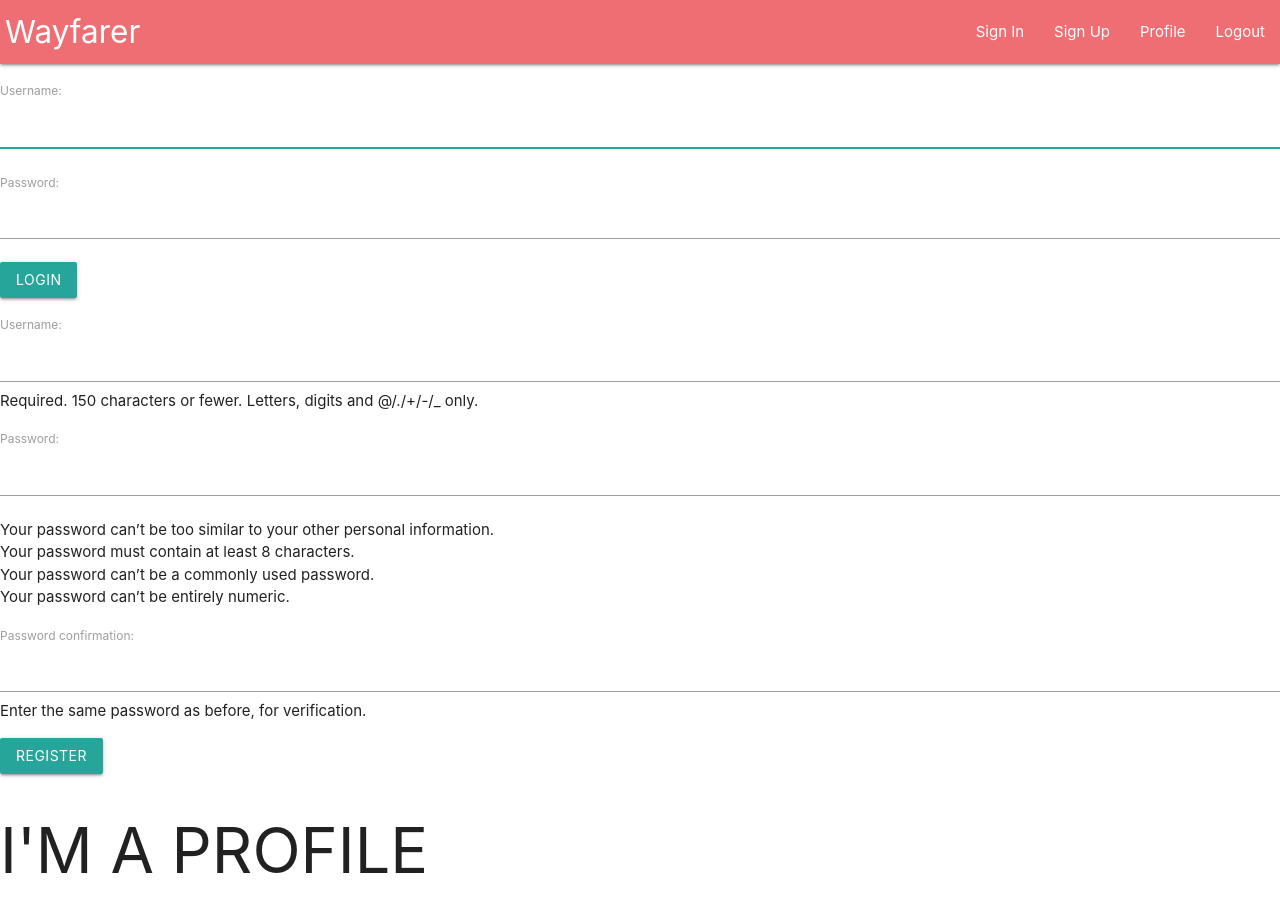
After one commit to ncbentley/wayfarer, a Django app: page /profile/ in a window 1280 px wide. The commit adds this page. Run offline with Django 3.2, Linux system fonts and the light colour scheme.

Commit message:
inbuilt login and registration 'working'

```diff
--- /dev/null
+++ b/main_app/context_processors.py
@@ -0,0 +1,11 @@
+from django.contrib.auth.forms import AuthenticationForm, UserCreationForm
+
+def login_form(request):
+    return {
+        'login_form': AuthenticationForm()
+    }
+
+def registration_form(request):
+    return {
+        'registration_form': UserCreationForm()
+    }
--- a/main_app/templates/base.html
+++ b/main_app/templates/base.html
@@ -27,12 +27,26 @@
                     <li><a href="">Sign Up</a></li>
                     <!-- Else -->
                     <li><a href="">Profile</a></li>
-                    <li><a href="">Logout</a></li>
+                    <li><a href="{% url 'logout' %}">Logout</a></li>
                 </ul>
             </div>
         </nav>
     </header>
     <main>
+        <!-- Login Modal -->
+        <form action="{% url 'login' %}'" method="POST">
+            {% csrf_token %}
+            {{ login_form.as_p }}
+            <input type="submit" value="Login" class="btn">
+        </form>
+
+        <!-- Registration Modal -->
+        <form action="{% url 'signup' %}" method="POST">
+            {% csrf_token %}
+            {{ registration_form.as_p }}
+            <input type="submit" value="Register" class="btn">
+        </form>
+
         {% block content %}
         {% endblock %}
     </main>
--- a/main_app/templates/home.html
+++ b/main_app/templates/home.html
@@ -3,7 +3,6 @@
 
 {% block content %}
 <!-- Carousel -->
-<!-- TODO: Resizing makes indicators move -->
 <div class="carousel carousel-slider">
     <div class="carousel-fixed-item center clearfix">
         <i class="movePrevCarousel left flip material-icons button">play_arrow</i>
--- /dev/null
+++ b/main_app/templates/registration/profile.html
@@ -0,0 +1,6 @@
+{% extends 'base.html' %}
+{% load static %}
+
+{% block content %}
+<h1>I'M A PROFILE</h1>
+{% endblock %}
--- a/main_app/urls.py
+++ b/main_app/urls.py
@@ -3,4 +3,6 @@ from . import views
 
 urlpatterns = [
     path('', views.home, name='home'),
+    path('profile/', views.profile, name='profile'),
+    path('signup/', views.signup, name='signup'),
 ]
--- a/main_app/views.py
+++ b/main_app/views.py
@@ -1,6 +1,25 @@
-from django.shortcuts import render
+from django.shortcuts import render, redirect
+from django.http import HttpResponse
+from django.contrib.auth import login
+from django.contrib.auth.forms import UserCreationForm, AuthenticationForm
 
 # Create your views here.
 
 def home(request):
     return render(request, 'home.html')
+
+def profile(request):
+    return render(request, 'registration/profile.html')
+
+def signup(request):
+    print(request)
+    if request.method == 'POST':
+        form = UserCreationForm(request.POST)
+        if form.is_valid():
+            user = form.save()
+            login(request, user)
+            return redirect('profile')
+        else:
+            return redirect(request.META.get('HTTP_ORIGIN') + '?registration=fail', {'error_message': 'Invalid signup please try again'})
+    else:
+        return redirect(request.META.get('HTTP_ORIGIN') + '?registration=fail')
--- a/wayfarer/settings.py
+++ b/wayfarer/settings.py
@@ -63,6 +63,8 @@ TEMPLATES = [
                 'django.template.context_processors.request',
                 'django.contrib.auth.context_processors.auth',
                 'django.contrib.messages.context_processors.messages',
+                'main_app.context_processors.login_form',
+                'main_app.context_processors.registration_form',
             ],
         },
     },
@@ -119,3 +121,5 @@ USE_TZ = True
 # https://docs.djangoproject.com/en/3.0/howto/static-files/
 
 STATIC_URL = '/static/'
+
+LOGOUT_REDIRECT_URL = '/'
--- a/wayfarer/urls.py
+++ b/wayfarer/urls.py
@@ -18,5 +18,6 @@ from django.urls import path, include
 
 urlpatterns = [
     path('admin/', admin.site.urls),
+    path('accounts/', include('django.contrib.auth.urls')),
     path('', include('main_app.urls'))
 ]
```
Also changed, not shown: main_app/templates/registration/login.html (added, +9 -0 lines), main_app/templates/registration/signup.html (added, +9 -0 lines).
